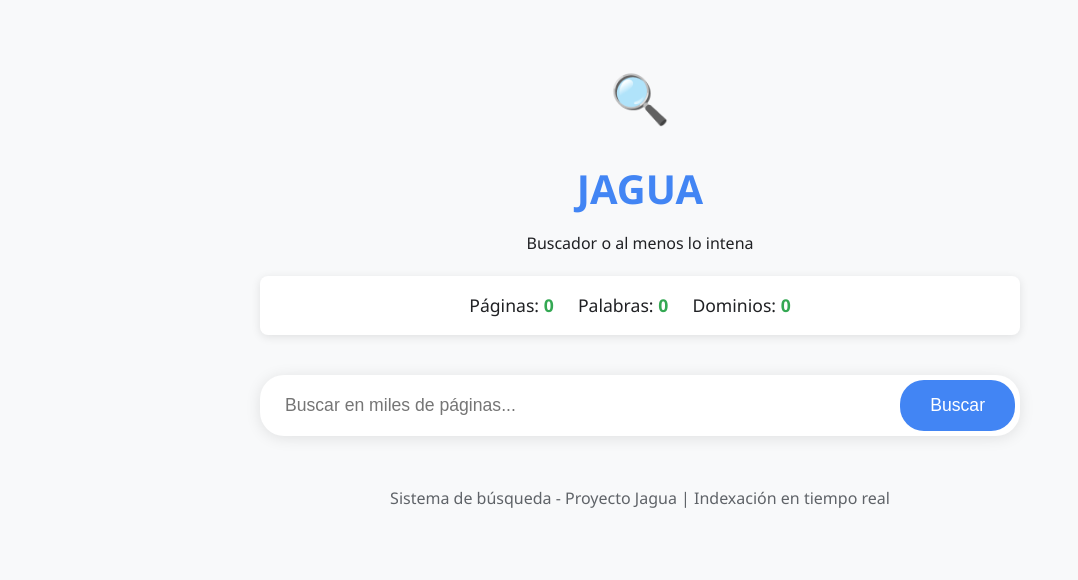
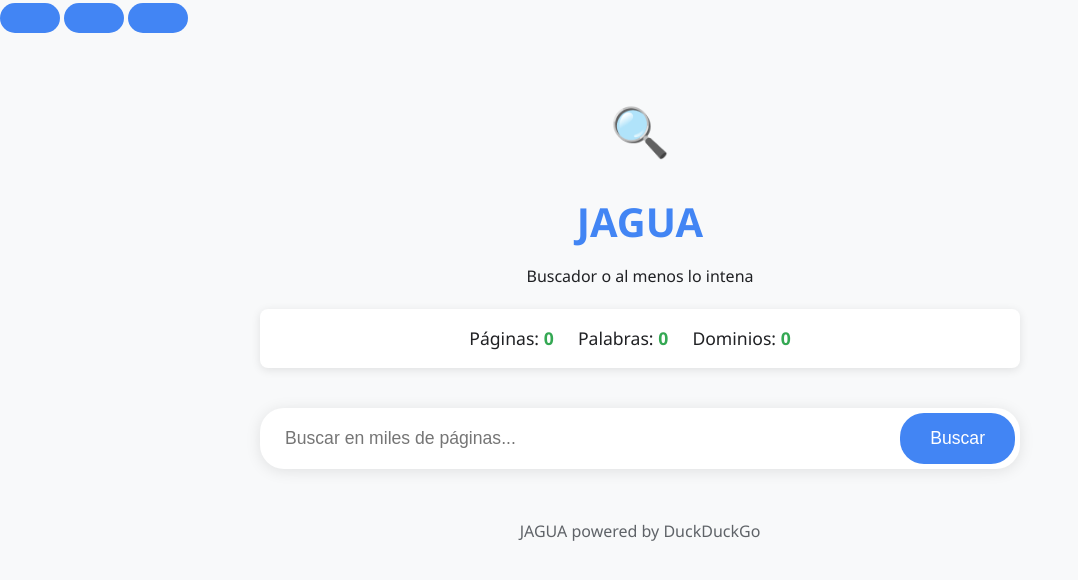
Before and after one commit to JaviJGA/Jagua, a Flask app: page / in a window 1280 px wide. Shown: the top 580 px of the page, without its empty margins (0-1078 px from the left). Run offline with Flask 3, Linux system fonts and the light colour scheme; data that the repository does not hold is empty.

Commit message:
fixed (again)

```diff
--- a/web/static/styles/dsp.js
+++ b/web/static/styles/dsp.js
@@ -1,7 +1,7 @@
 let taskId = new URLSearchParams(window.location.search).get('task_id');
 let checkInterval;
 
-//deberiamos de haber dado más javascript en el grado, al menos no es php eh...
+//deberiamos de haber dado más javascript en el grado, al menos no es php eh... / Joder no lo sabes bien hermano
 function updateProgressBar(progress) {
     const fill = document.getElementById('progress-fill');
     const text = document.getElementById('progress-text');
@@ -57,5 +57,6 @@
         return;
     }
 
+
     checkStatus();
 });
--- a/web/templates/dynamic_search_progress.html
+++ b/web/templates/dynamic_search_progress.html
@@ -4,7 +4,7 @@
 <head>
     <title>Indexando: {{ query }}</title>
     <link rel="stylesheet" href="{{ url_for('static',filename='styles/dsp.css') }}">
-    <script src="{{url_for('static', filename='dsp.js')}}"></script>
+    <script src="{{url_for('static', filename='styles/dsp.js')}}"></script>
 </head>
 <body>
     <div class="container">
--- a/web/templates/search.html
+++ b/web/templates/search.html
@@ -2,11 +2,16 @@
 <!DOCTYPE html>
 <html>
 <head>
-    <title>Motor de Búsqueda Avanzado - Jagua</title>
+    <title>JAGUA</title>
 
     <link rel="stylesheet" href="{{ url_for('static',filename='styles/search.css') }}" />
 </head>
 <body>
+    <div class="theme-switcher">
+            <button id="theme-light" class="theme-btn" title="Tema claro" onclick="setTheme('light')"></button>
+            <button id="theme-dark" class="theme-btn" title="Tema oscuro" onclick="setTheme('dark')"></button>
+            <button id="theme-blue" class="theme-btn" title="Tema azul" onclick="setTheme('blue')"></button>
+        </div>
     <div class="container">
         <header>
             <div class="logo">🔍</div>
@@ -39,7 +44,7 @@
         </form>
 
         <footer>
-            <p>Sistema de búsqueda - Proyecto Jagua | Indexación en tiempo real</p>
+            <p>JAGUA powered by DuckDuckGo</p>
         </footer>
     </div>
 </body>
```
